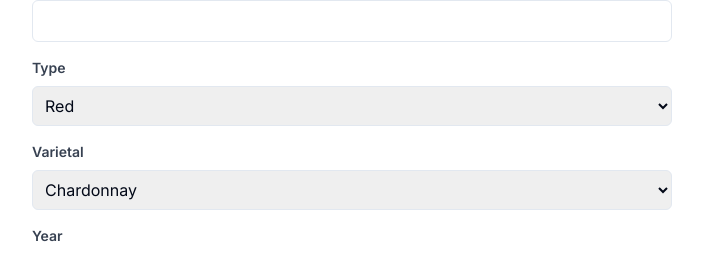
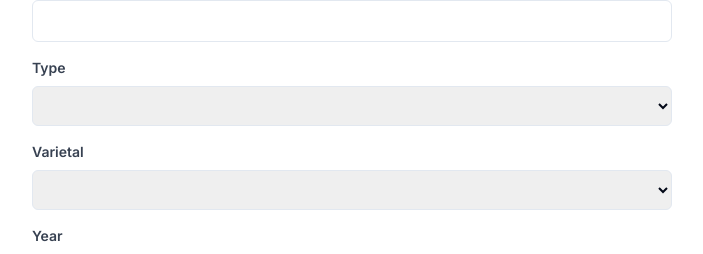
Before and after one commit to Sibusiso07/My-Wine-App, a Next.js app in the folder my-wine-app/: page /dashboard/editWine in a window 1280 px wide. Shown: the part 243-497 px from the top of the page, without its empty margins (288-991 px from the left). Built offline with nearby package versions, Linux system fonts and the light colour scheme.

Commit message:
adding comments to the code

```diff
--- a/my-wine-app/app/dashboard/addWine/page.tsx
+++ b/my-wine-app/app/dashboard/addWine/page.tsx
@@ -1,48 +1,54 @@
 "use client"
 
-import { ChangeEvent, FormEvent, useState } from 'react';
-import axios from 'axios';
+import { ChangeEvent, FormEvent, useState } from 'react'; // Importing necessary modules from React for handling state and events.
+import axios from 'axios'; // Importing axios for making HTTP requests.
 
 export default function AddWine() {
-    const [name, setName] = useState('');
-    const [type, setType] = useState('red');
-    const [varietal, setVarietal] = useState('Chardonnay');
-    const [year, setYear] = useState('');
-    const [image, setImage] = useState('');
+    const [name, setName] = useState(''); // State hook for storing wine name.
+    const [type, setType] = useState('red'); // State hook for storing wine type.
+    const [varietal, setVarietal] = useState('Chardonnay'); // State hook for storing wine varietal.
+    const [year, setYear] = useState(''); // State hook for storing wine year.
+    const [image, setImage] = useState(''); // State hook for storing image URL.
 
+    // Function to handle image change event.
     const handleImageChange = (e: ChangeEvent<HTMLInputElement>) => {
       if (e.target.files && e.target.files.length > 0) {
         const file = e.target.files[0];
-        const imagePath = `/uploads/${file.name}`;
+        const imagePath = `/uploads/${file.name}`; // Generating the image path.
         console.log("Image location:", imagePath);
-        setImage(imagePath);
+        setImage(imagePath); // Setting the image path in state.
       }
     };
 
+    // Function to handle adding a new wine.
     const handleAddWine = async (e: FormEvent) => {
-        e.preventDefault();
+        e.preventDefault(); // Preventing default form submission behavior.
 
         try {
             const newWine = {
-            name: name,
-            year: year,
-            type: type,
-            varietal: varietal,
-            image: image,
+              name: name,
+              year: year,
+              type: type,
+              varietal: varietal,
+              image: image,
             };
 
+            // Sending a POST request to add a new wine.
             const response = await axios.post('http://localhost:3001/dashboard/addWine', newWine);
+            // If the wine is added successfully, redirect the user to the dashboard.
             if (response.status === 200 && response.data.message === "Wine added successfully") {
               window.location.href = '/dashboard';
             } else {
+              // If adding the wine fails, show an alert with the error message.
               alert(response.data.message);
             }
         } catch (error) {
+            // Log any errors that occur while adding the wine.
             console.error('Error adding wine:', error);
         }
     };
 
-
+    // Rendering the add wine form.
     return (
         <div className="flex flex-col items-center justify-center min-h-screen">
       <h1 className="text-4xl font-bold mb-4 text-gray-800">Add Wine</h1>
@@ -64,17 +70,7 @@ export default function AddWine() {
             className="w-full p-2 border rounded-md"
             required value={type} onChange={(e) => setType(e.target.value)}
           >
-            <option value="Red">Red</option>
-            <option value="White">White</option>
-            <option value="Rose">Rose</option>
-            <option value="Orange">Orange</option>
-            <option value="Sparkling">Sparkling</option>
-            <option value="Fortified">Fortified</option>
-            <option value="Ice">Ice</option>
-            <option value="Dessert">Dessert</option>
-            <option value="Fruit">Fruit</option>
-            <option value="Honey">Honey</option>
-            <option value="Starch">Starch</option>
+            {/* Options for different wine types */}
           </select>
         </div>
         <div className="mb-4">
@@ -85,20 +81,7 @@ export default function AddWine() {
             className="w-full p-2 border rounded-md"
             required value={varietal} onChange={(e) => setVarietal(e.target.value)}
           >
-            <option value="Chardonnay">Chardonnay</option>
-            <option value="Merlot">Merlot</option>
-            <option value="Chenin_Blanc">Chenin Blanc</option>
-            <option value="Cabernet_Sauvignon">Cabernet Sauvignon</option>
-            <option value="Verdelho">Verdelho</option>
-            <option value="Shiraz">Shiraz</option>
-            <option value="Pinot_noir">Pinot Noir</option>
-            <option value="Riesling">Riesling</option>
-            <option value="Syrah">Syrah</option>
-            <option value="Malbec">Malbec</option>
-            <option value="Gamay">Gamay</option>
-            <option value="Vlognier">Vlognier</option>
-            <option value="Muscat">Muscat</option>
-            <option value="Nebbiolo">Nebbiolo</option>
+            {/* Options for different wine varietals */}
           </select>
         </div>
         <div className="mb-4">
@@ -111,7 +94,7 @@ export default function AddWine() {
           />
         </div>
         <div className='"mb-4'>
-          <input type='file' onChange={handleImageChange} />
+          <input type='file' onChange={handleImageChange} /> {/* Input for selecting wine image */}
         </div>
           <button
             type="submit"
--- a/my-wine-app/app/dashboard/editWine/page.tsx
+++ b/my-wine-app/app/dashboard/editWine/page.tsx
@@ -1,26 +1,27 @@
 "use client"
 
-import { useState, useEffect, ChangeEvent } from 'react';
-import axios from 'axios';
-import { useSearchParams, useRouter } from 'next/navigation';
+import { useState, useEffect, ChangeEvent } from 'react'; // Importing necessary modules from React for handling state and effects.
+import axios from 'axios'; // Importing axios for making HTTP requests.
+import { useSearchParams } from 'next/navigation'; // Importing useSearchParams hook from Next.js for accessing URL query parameters.
 
 export default function EditWine() {
-    const [name, setName] = useState('');
-    const [year, setYear] = useState('');
-    const [type, setType] = useState('red');
-    const [varietal, setVarietal] = useState('Chardonnay');
-    const [image, setImage] = useState('');
-    const searchParams = useSearchParams();
-    const router = useRouter();
+    const [name, setName] = useState(''); // State hook for storing wine name.
+    const [year, setYear] = useState(''); // State hook for storing wine year.
+    const [type, setType] = useState('red'); // State hook for storing wine type.
+    const [varietal, setVarietal] = useState('Chardonnay'); // State hook for storing wine varietal.
+    const [image, setImage] = useState(''); // State hook for storing wine image.
+    const searchParams = useSearchParams(); // Using the useSearchParams hook to get URL query parameters.
 
-    const params  = (searchParams.get('id'));
-    const id = Number(params);
+    const params  = (searchParams.get('id')); // Getting the 'id' parameter from the URL query string.
+    const id = Number(params); // Converting the 'id' parameter to a number.
 
     useEffect(() => {
       const fetchWineDetails = async () => {
         try {
+          // Fetching wine details from the server based on the provided 'id'.
           const response = await axios.post(`http://localhost:3001/dashboard/editWine/${id}`);
           const wine = response.data[0];
+          // Updating state with the fetched wine details.
           setName(wine.name);
           setType(wine.type);
           setVarietal(wine.varietal);
@@ -30,6 +31,7 @@ export default function EditWine() {
           console.error('Error fetching wine:', error);
         }
       };
+      // Fetch wine details only if 'id' exists.
       if (id) {
         fetchWineDetails();
       }
@@ -48,6 +50,7 @@ export default function EditWine() {
       const handleEditWine = async (e: React.FormEvent) => {
         e.preventDefault();
         try {
+          // Constructing updated wine data object.
           const updatedWineData = {
             name: name,
             type: type,
@@ -56,11 +59,12 @@ export default function EditWine() {
             image: image,
           };
 
+          // Sending a PUT request to update the wine data on the server.
           const response = await axios.put(`http://localhost:3001/dashboard/editWine/${id}`, updatedWineData);
           if (response.status === 200 && response.data.message === "Wine edited successfully") {
-            window.location.href = '/dashboard';
+            window.location.href = '/dashboard'; // Redirecting to the dashboard upon successful editing.
           } else {
-            alert(response.data.message);
+            alert(response.data.message); // Showing an alert if editing fails.
           }
         } catch (error) {
           console.error('Error editing wine:', error);
@@ -88,17 +92,7 @@ export default function EditWine() {
               className="w-full p-2 border rounded-md"
               required value={type} onChange={(e) => setType(e.target.value)}
             >
-              <option value="red">Red</option>
-              <option value="white">White</option>
-              <option value="rose">Rose</option>
-              <option value="Orange">Orange</option>
-              <option value="Sparkling">Sparkling</option>
-              <option value="Fortified">Fortified</option>
-              <option value="Ice">Ice</option>
-              <option value="Dessert">Dessert</option>
-              <option value="Fruit">Fruit</option>
-              <option value="Honey">Honey</option>
-              <option value="Starch">Starch</option>
+              {/* Dropdown options for wine types */}
             </select>
           </div>
           <div className="mb-4">
@@ -109,20 +103,7 @@ export default function EditWine() {
               className="w-full p-2 border rounded-md"
               required value={varietal} onChange={(e) => setVarietal(e.target.value)}
             >
-              <option value="Chardonnay">Chardonnay</option>
-              <option value="Merlot">Merlot</option>
-              <option value="Chenin_Blanc">Chenin Blanc</option>
-              <option value="Cabernet_Sauvignon">Cabernet Sauvignon</option>
-              <option value="Verdelho">Verdelho</option>
-              <option value="Shiraz">Shiraz</option>
-              <option value="Pinot_noir">Pinot Noir</option>
-              <option value="Riesling">Riesling</option>
-              <option value="Syrah">Syrah</option>
-              <option value="Malbec">Malbec</option>
-              <option value="Gamay">Gamay</option>
-              <option value="Vlognier">Vlognier</option>
-              <option value="Muscat">Muscat</option>
-              <option value="Nebbiolo">Nebbiolo</option>
+              {/* Dropdown options for wine varietals */}
             </select>
           </div>
           <div className="mb-4">
--- a/my-wine-app/app/dashboard/viewWine/page.tsx
+++ b/my-wine-app/app/dashboard/viewWine/page.tsx
@@ -1,27 +1,29 @@
 "use client"
 
-import { useState, useEffect} from 'react';
-import axios from 'axios';
-import { useSearchParams} from 'next/navigation';
-import Image from 'next/image';
+import { useState, useEffect} from 'react'; // Importing necessary modules from React for handling state and effects.
+import axios from 'axios'; // Importing axios for making HTTP requests.
+import { useSearchParams} from 'next/navigation'; // Importing useSearchParams hook from Next.js for accessing URL query parameters.
+import Image from 'next/image'; // Importing the Image component from Next.js for optimized image loading.
 
 export default function EditWine() {
-    const [name, setName] = useState('');
-    const [year, setYear] = useState('');
-    const [type, setType] = useState('red');
-    const [varietal, setVarietal] = useState('Chardonnay');
-    const [image, setImage] = useState('');
-    const searchParams = useSearchParams();
+    const [name, setName] = useState(''); // State hook for storing wine name.
+    const [year, setYear] = useState(''); // State hook for storing wine year.
+    const [type, setType] = useState('red'); // State hook for storing wine type.
+    const [varietal, setVarietal] = useState('Chardonnay'); // State hook for storing wine varietal.
+    const [image, setImage] = useState(''); // State hook for storing wine image.
+    const searchParams = useSearchParams(); // Using the useSearchParams hook to get URL query parameters.
 
-    const params  = (searchParams.get('id'));
-    const id = Number(params);
+    const params  = (searchParams.get('id')); // Getting the 'id' parameter from the URL query string.
+    const id = Number(params); // Converting the 'id' parameter to a number.
 
     useEffect(() => {
         const fetchWineDetails = async () => {
           try {
+            // Fetching wine details from the server based on the provided 'id'.
             const response = await axios.post(`http://localhost:3001/dashboard/editWine/${id}`);
             const wine = response.data[0];
             console.log(wine);
+            // Updating state with the fetched wine details.
             setName(wine.name);
             setType(wine.type);
             setVarietal(wine.varietal);
@@ -32,13 +34,14 @@ export default function EditWine() {
           }
         };
 
+        // Fetch wine details only if 'id' exists.
         if (id) {
           fetchWineDetails();
         }
       }, [id]);
 
       const handleBack = () => {
-        window.location.href = '/dashboard';
+        window.location.href = '/dashboard'; // Redirecting back to the dashboard.
       }
 
     return (
@@ -46,6 +49,7 @@ export default function EditWine() {
             <h1 className="text-4xl font-bold mb-4 text-gray-800">Wine Details</h1>
             <form className="w-4/5 md:w-2/3 lg:w-1/2 bg-white shadow-md rounded-lg px-8 pt-6 pb-8 mb-4">
                 <div className="mb-4">
+                    {/* Displaying wine image using the Next.js Image component */}
                     <Image
                     src={image}
                     width={400}
@@ -55,6 +59,7 @@ export default function EditWine() {
                     />
                 </div>
                 <div className="mb-6">
+                    {/* Displaying wine details */}
                     <h6 className="font-bold text-lg mb-2">Name:</h6>
                     <p className="text-gray-700">{name}</p>
                     <h6 className="font-bold text-lg mt-4 mb-2">Type:</h6>
@@ -64,6 +69,7 @@ export default function EditWine() {
                     <h6 className="font-bold text-lg mt-4 mb-2">Year:</h6>
                     <p className="text-gray-700">{year}</p>
                 </div>
+                {/* Button to navigate back to the dashboard */}
                 <button
                     type='button' onClick={handleBack}
                     className="bg-sky-500 hover:bg-sky-600 rounded-md w-1/3 mx-auto py-2 px-4 font-semibold text-white focus:outline-none focus:ring focus:border-sky-300 transition duration-300"
--- a/my-wine-app/app/page.tsx
+++ b/my-wine-app/app/page.tsx
@@ -1,14 +1,16 @@
 "use client"
 
-import { ChangeEvent, useState } from 'react';
-import axios from 'axios';
+import { ChangeEvent, useState } from 'react'; // Importing necessary modules from React for handling state and events.
+import axios from 'axios'; // Importing axios for making HTTP requests.
 
 export default function Home() {
-  const [userEmail, setUserEmail] = useState("");
-  const [userPassword, setUserPassword] = useState("");
+  const [userEmail, setUserEmail] = useState(""); // State hook for storing user email.
+  const [userPassword, setUserPassword] = useState(""); // State hook for storing user password.
 
+  // Function to handle input change events.
   const handleInputChange = (e: ChangeEvent<HTMLInputElement>, field: string) => {
     const value = e.target.value;
+    // Depending on the field, update the corresponding state.
     if (field === "email") {
       setUserEmail(value);
     } else if (field === "password") {
@@ -16,23 +18,29 @@ export default function Home() {
     }
   };
 
+  // Function to handle login button click.
   const handleLogin = async () => {
-    console.log(userEmail + userPassword);
+    console.log(userEmail + userPassword); // Log the user's email and password (for debugging purposes).
     try {
+      // Send a POST request to the server with user credentials.
       const response = await axios.post('http://localhost:3001/login', {
         email: userEmail,
         password: userPassword,
       });
+      // If login is successful, redirect the user to the dashboard.
       if (response.status === 200 && response.data.message === "Login Successful") {
         window.location.href = '/dashboard';
       } else {
+        // If login fails, show an alert with the error message.
         alert(response.data.message);
       }
     } catch (error) {
+      // Log any errors that occur during login.
       console.error('Error during login:', error);
     }
   }
 
+  // Render the login form.
   return (
     <div className="flex flex-col items-center justify-center h-screen">
       <h1 className="font-semibold text-7xl italic text-center mb-6 text-gray-800">My wines</h1>
--- a/my-wine-app/package.json
+++ b/my-wine-app/package.json
@@ -9,7 +9,7 @@
     "lint": "next lint"
   },
   "dependencies": {
-    "axios": "^1.6.5",
+    "axios": "^1.6.7",
     "class-variance-authority": "^0.7.0",
     "clsx": "^2.1.0",
     "lucide-react": "^0.310.0",
```
Also changed, not shown: my-wine-app/app/dashboard/page.tsx (+17 -11 lines), 2 other files (tests, documents, lock files or other folders).
